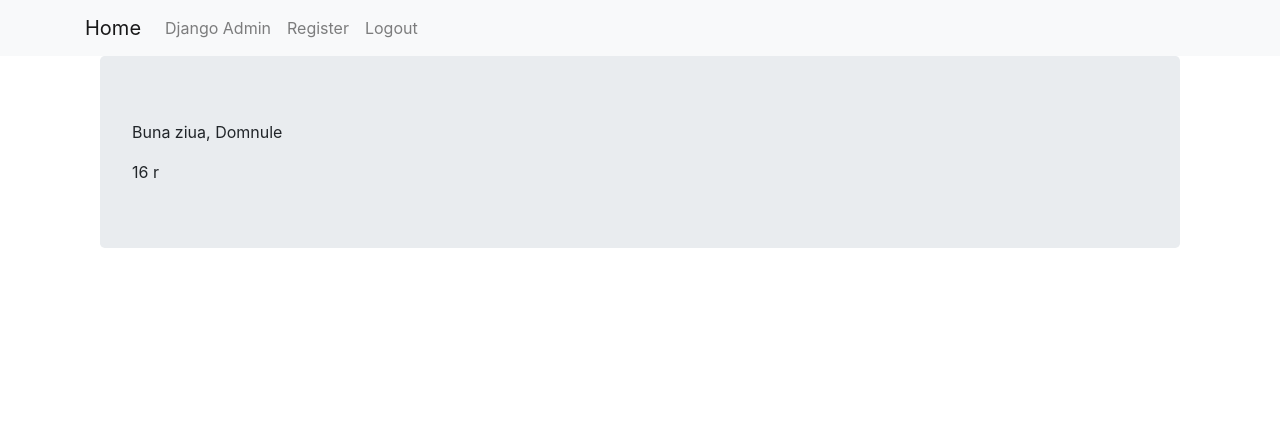
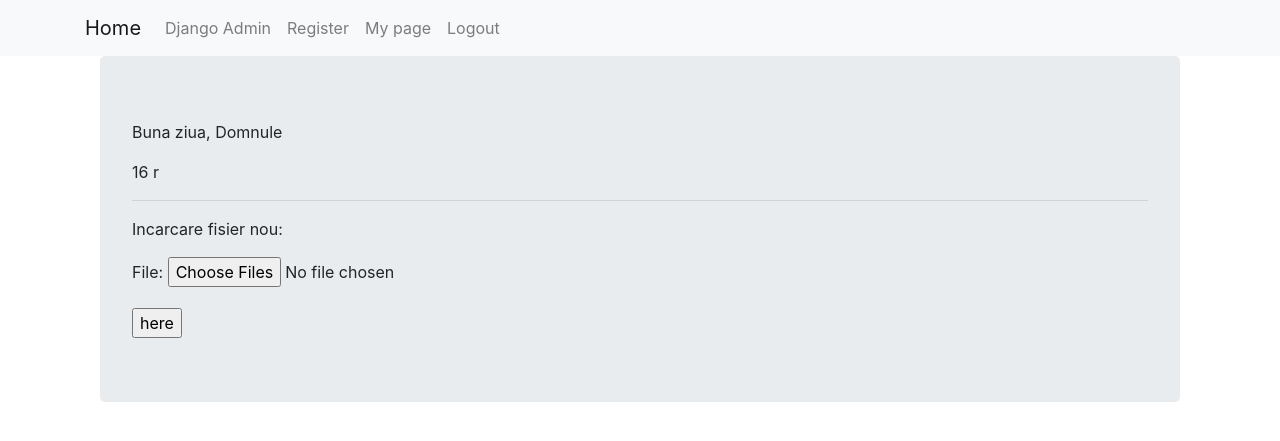
Before and after one commit to Raduionutz/Filesonline, a Django app: page /me/ in a window 1280 px wide. Shown: the top 441 px of the page. Run offline with Django 3.2, Linux system fonts and the light colour scheme; a user stored in the database is signed in; data comes from the database, SQL or seed files in the repository; both versions use the stored data as it was after the commit; some libraries are stand-ins or nearby versions.

Commit message:
fisiere in folder

```diff
--- a/filesonline/filesonline/settings.py
+++ b/filesonline/filesonline/settings.py
@@ -42,6 +42,7 @@ INSTALLED_APPS = [
     'django.contrib.staticfiles',
     'file_upload',
     'user_login',
+    'mypage',
 ]
 
 MIDDLEWARE = [
--- a/filesonline/mypage/urls.py
+++ b/filesonline/mypage/urls.py
@@ -4,5 +4,5 @@ from . import views
 app_name = 'mypage'
 
 urlpatterns = [
-    path('', views.MainPageView.as_view()),
+    path('', views.MainPageView.as_view(), name='main_page'),
 ]
--- a/filesonline/mypage/views.py
+++ b/filesonline/mypage/views.py
@@ -1,7 +1,11 @@
+import os
+
 from django.shortcuts import render
 from django.views import View
+from django.contrib.auth.mixins import LoginRequiredMixin
+from django.shortcuts import reverse, HttpResponseRedirect
 
-from django.contrib.auth.mixins import LoginRequiredMixin
+from file_upload.forms import UploadFileForm
 
 class MainPageView(LoginRequiredMixin, View):
 
@@ -9,4 +13,38 @@ class MainPageView(LoginRequiredMixin, View):
     redirect_field_name = 'index.html'
 
     def get(self, request):
-        return render(request, 'page/my_page.html')
+
+        upload_form = UploadFileForm()
+
+        context = {
+            'upload_form': upload_form,
+        }
+
+        return render(request, 'page/my_page.html', context=context)
+
+    def post(self, request):
+
+        print(request.__dict__.keys())
+
+        print(request.user)
+        print(request.FILES)
+        form = UploadFileForm(request.POST, request.FILES)
+
+        if form.is_valid():
+
+            files = request.FILES.getlist('file')
+
+            user_folder = os.path.join(os.path.join('media', 'user_files'), str(request.user.pk))
+
+            def handle_uploaded_file(f, filename):
+                with open(filename, 'ab+') as destination:
+                    for chunk in f.chunks():
+                        destination.write(chunk)
+
+            for f in files:
+                handle_uploaded_file(
+                    request.FILES['file'],
+                    os.path.join(user_folder, f.name)
+                )
+
+        return HttpResponseRedirect(reverse('mypage:main_page'))
--- a/filesonline/templates/page/my_page.html
+++ b/filesonline/templates/page/my_page.html
@@ -7,6 +7,17 @@
       {{ user.username }}
       <!--<img src="{{ user.user_profile.user_picture }}" alt="">-->
       {{ user.user_profile.user_picture }}
+
+      <hr>
+      <p>Incarcare fisier nou:</p>
+
+        <form method="POST" enctype="multipart/form-data">
+            {{ upload_form.as_p }}
+            {% csrf_token %}
+            <input type = "submit" name="clic" value="here">
+        </form>
+
+      <a href="upload file"></a>
     </div>
   </div>
 {% endblock %}
--- a/filesonline/templates/user_login/base.html
+++ b/filesonline/templates/user_login/base.html
@@ -15,6 +15,7 @@
                   <li class="nav-item"><a class="nav-link" href="{% url 'user_login:register' %}">Register</a></li>
 
                   {% if user.is_authenticated %}
+                        <li class="nav-item"><a class="nav-link" href="{% url 'mypage:main_page' %}">My page</a></li>
                         <li class="nav-item"><a class="nav-link" href="{% url 'user_login:logout' %}">Logout</a></li>
                   {% else %}
                         <li class="nav-item"><a class="nav-link" href="{% url 'user_login:login_user' %}">Login</a></li>
--- a/filesonline/user_login/models.py
+++ b/filesonline/user_login/models.py
@@ -10,4 +10,4 @@ class UserExtraInfo(models.Model):
     user_picture = models.ImageField(upload_to='profile_pics', blank=True)
 
     def __str__(self):
-        return self.user.name
+        return self.user.username
--- a/filesonline/user_login/views.py
+++ b/filesonline/user_login/views.py
@@ -1,4 +1,4 @@
-import time
+import os, time
 
 from django.shortcuts import render
 from .forms import RegForm, ExtraRegForm
@@ -67,6 +67,9 @@ def register(request):
                 profile.user_picture = photo
 
             profile.save()
+
+            os.mkdir(os.path.join(os.path.join('media', 'user_files'), str(user.pk)))
+
             registered = True
 
         else:
```
Also changed, not shown: filesonline/db.sqlite3, filesonline/media/profile_pics/8_Akita-Inu.jpg (deleted), filesonline/media/profile_pics/ionel1_1559827639.jpg (deleted), filesonline/media/user_files/17/autumn_fog_trees_forest_87104_1920x1080.jpg (added), filesonline/media/user_files/17/bridge-clouds-cloudy-556416.jpg (added), 2 other files.
